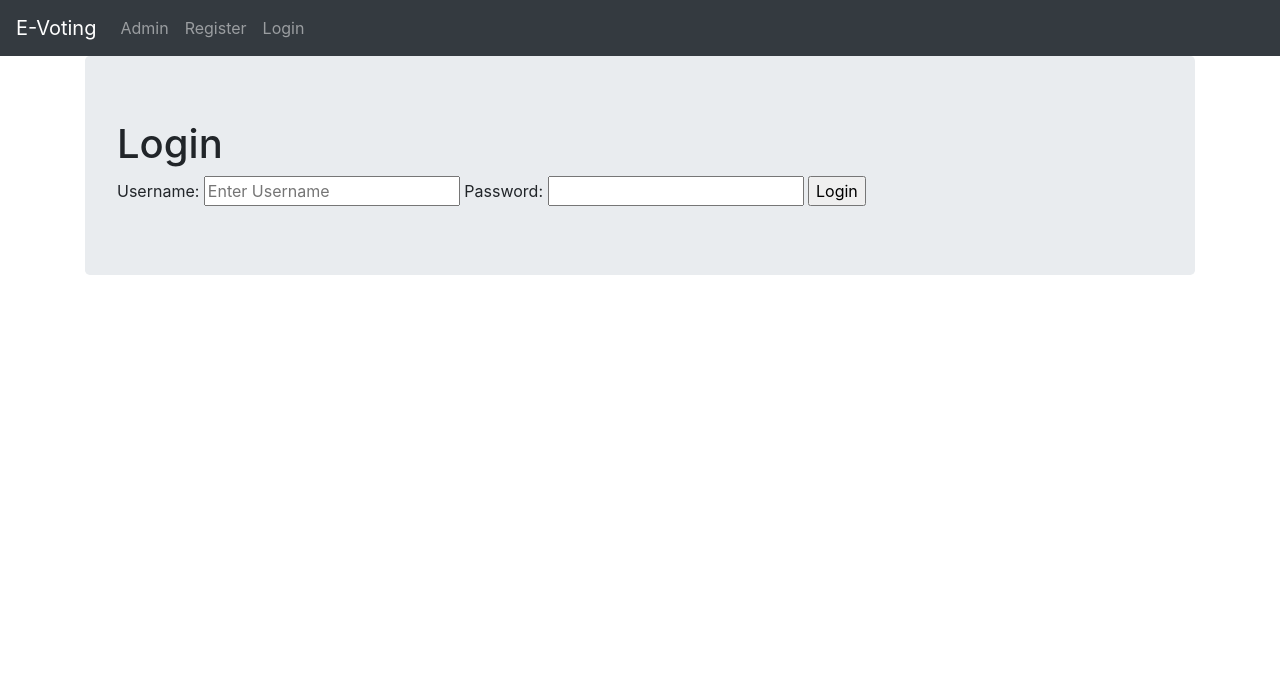
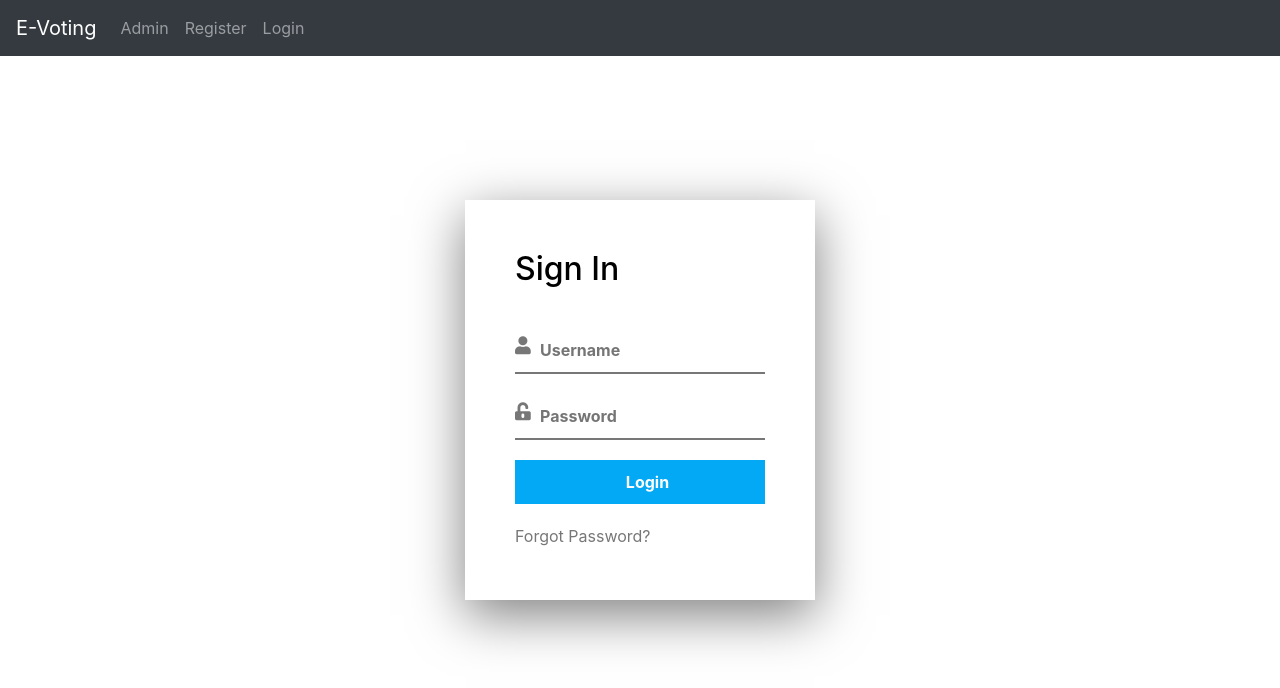
Before and after one commit to arunkumarun/ElectronicVoting, a Django app: a page that uses eVotingApp/templates/authentication/base.html in a window 1280 px wide. Shown: the top 688 px of the page. Run offline with Django 3.2, Linux system fonts and the light colour scheme; some libraries are stand-ins or nearby versions.

Commit message:
Login UI Modified

```diff
--- a/eVotingApp/eVotingApp/settings.py
+++ b/eVotingApp/eVotingApp/settings.py
@@ -1,3 +1,4 @@
+
 """
 Django settings for eVotingApp project.
 
@@ -58,7 +59,7 @@ ROOT_URLCONF = 'eVotingApp.urls'
 TEMPLATES = [
     {
         'BACKEND': 'django.template.backends.django.DjangoTemplates',
-        'DIRS': [os.path.join(BASE_DIR, 'templates')],
+        'DIRS': [TEMPLATE_DIR,],
         'APP_DIRS': True,
         'OPTIONS': {
             'context_processors': [
@@ -131,7 +132,7 @@ USE_L10N = True
 USE_TZ = True
 
 
-# Static files (CSS, JavaScript, Images)
+# Static files (css, JavaScript, Images)
 # https://docs.djangoproject.com/en/2.2/howto/static-files/
 
 STATIC_URL = '/static/'
--- /dev/null
+++ b/eVotingApp/static/css/style.css
@@ -0,0 +1,95 @@
+body {
+  margin: 0;
+  padding: 0;
+  font-family: sans-serif;
+}
+
+body: before{
+    content: '';
+    position: absolute;
+    top=0;
+    left=0;
+    width=50%;
+    height=100%;
+    background: #a3f7e9;
+    opacity: 0.8;
+}
+
+.form{
+    position: absolute;
+    top: 50%;
+    left: 50%;
+    transform: translate(-50%,-50%);
+    width: 350px;
+    min-height: 400px;
+    box-shadow: 0 15px 50px rgba(0,0,0,0.5);
+    padding: 50px;
+    box-sizing: border-box;
+}
+
+.form h2{
+    color: black;
+    margin: 0 0 40px;
+    padding: 0;
+}
+
+.form .input-box
+{
+    position: relative;
+    margin: 20px 0;
+}
+
+.form .input-box input{
+    width: 100%;
+    font-size: 16px;
+    border: none;
+    border-bottom: 2px solid #777;
+    outline: none;
+    padding: 10px;
+    padding-left: 25px;
+    box-sizing: border-box;
+    font-weight: bold;
+    color: #777;
+}
+
+.form .input-box input:focus,
+.form .input-box input:valid{
+    border-bottom: 2px solid #03a9f4;
+}
+
+.form .input-box .fa{
+    position: absolute;
+    top: 8px;
+    left: 0;
+    font-size: 18px;
+    color: #777;
+}
+
+.form .input-box input[type = "submit"]
+{
+    border: none;
+    cursor: pointer;
+    background: #03a9f4;
+    color: #fff;
+    font-weight: bold;
+    transition: 0.5s;
+}
+
+.form .input-box input[type = "submit"]:hover
+{
+    background: #a3eaf7;
+}
+
+.form a{
+    text-decoration: none;
+    color: #777;
+    margin-top: 20px;
+    font-weight: bold:
+    display: inline-block;
+    transition: 0.5s;
+}
+
+.form a:hover
+{
+    color: #03a9f4;
+}
--- a/eVotingApp/templates/authentication/base.html
+++ b/eVotingApp/templates/authentication/base.html
@@ -1,4 +1,5 @@
 <!DOCTYPE html>
+{% load staticfiles %}
 <html>
 <head>
     <meta charset="UTF-8">
@@ -8,6 +9,8 @@
     <title>Electronic Voting</title>
     <link crossorigin="anonymous" href="https://stackpath.bootstrapcdn.com/bootstrap/4.3.1/css/bootstrap.min.css"
           integrity="sha384-ggOyR0iXCbMQv3Xipma34MD+dH/1fQ784/j6cY/iJTQUOhcWr7x9JvoRxT2MZw1T" rel="stylesheet">
+    <link rel="stylesheet" href={% static "css/style.css"  %}>
+
 </head>
 <body>
 <nav class="navbar navbar-expand-lg navbar-dark bg-dark">
--- a/eVotingApp/templates/authentication/login.html
+++ b/eVotingApp/templates/authentication/login.html
@@ -1,17 +1,43 @@
 {% extends 'authentication/base.html'%}
 {% block body_block %}
 
-<div class="jumbotron">
-    <h1>Login</h1>
+<link href="//maxcdn.bootstrapcdn.com/bootstrap/4.1.1/css/bootstrap.min.css" rel="stylesheet" id="bootstrap-css">
+<script src="//maxcdn.bootstrapcdn.com/bootstrap/4.1.1/js/bootstrap.min.js"></script>
+<script src="//cdnjs.cloudflare.com/ajax/libs/jquery/3.2.1/jquery.min.js"></script>
+
+<head>
+    <title> Sign In Form</title>
+</head>
+<link rel="stylesheet" type="text/css" href="style.css">
+<link rel="stylesheet" href="https://use.fontawesome.com/releases/v5.7.0/css/all.css" integrity="sha384-lZN37f5QGtY3VHgisS14W3ExzMWZxybE1SJSEsQp9S+oqd12jhcu+A56Ebc1zFSJ" crossorigin="anonymous">
+<body>
+<div class="form">
+
+    <h2> Sign In</h2>
     <form action="{% url 'auth:user_login' %}" method="post">
         {% csrf_token %}
-        <label for="username">Username:</label>
-        <input type="text" name="username" placeholder="Enter Username">
 
-        <label for="password">Password:</label>
-        <input type="password" name="password">
+        <div class="input-box">
+            <i class="fa fa-user" aria-hidden="true"></i>
+            <input type="text" required="required" placeholder="Username">
+        </div>
 
-        <input type="submit" name="" value="Login">
+
+        <div class="input-box">
+            <i class="fa fa-unlock-alt" aria-hidden="true"></i>
+            <input type="password" id="password" required="required" placeholder="Password">
+        </div>
+
+
+        <div class="input-box">
+            <input id="login-submit" type="submit" name="" value="Login">
+        </div>
+
+        <a href="#">Forgot Password?</a>
+
     </form>
 </div>
+
+
+</body>
 {% endblock %}
```
